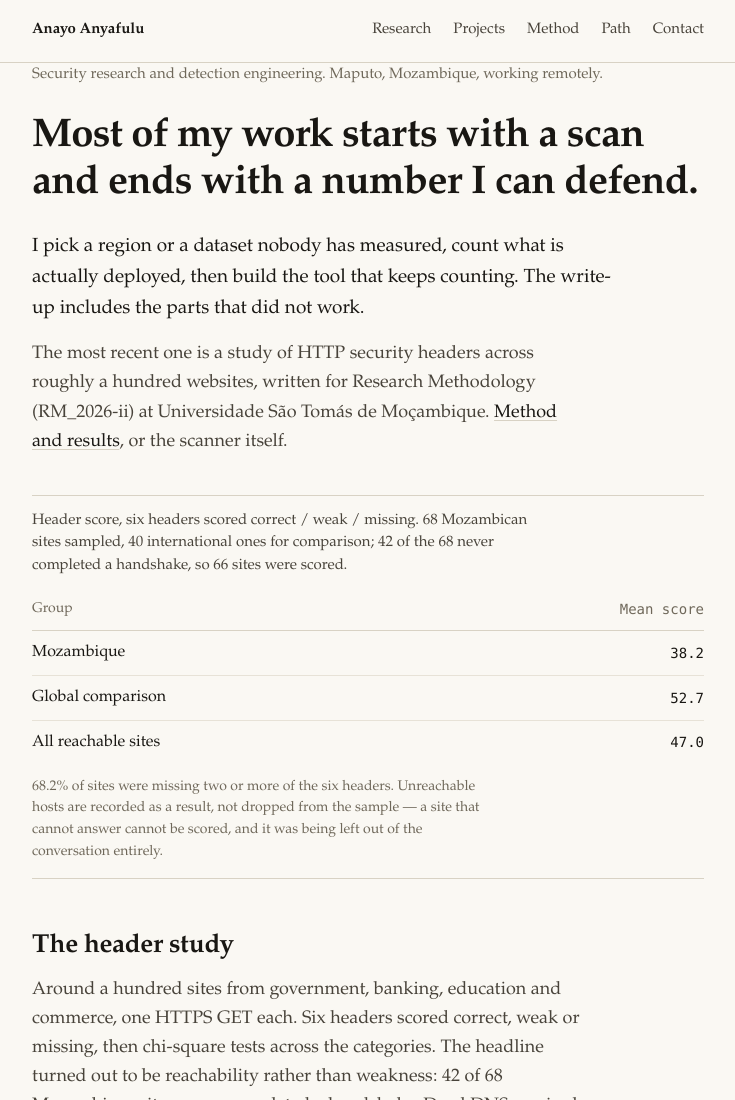
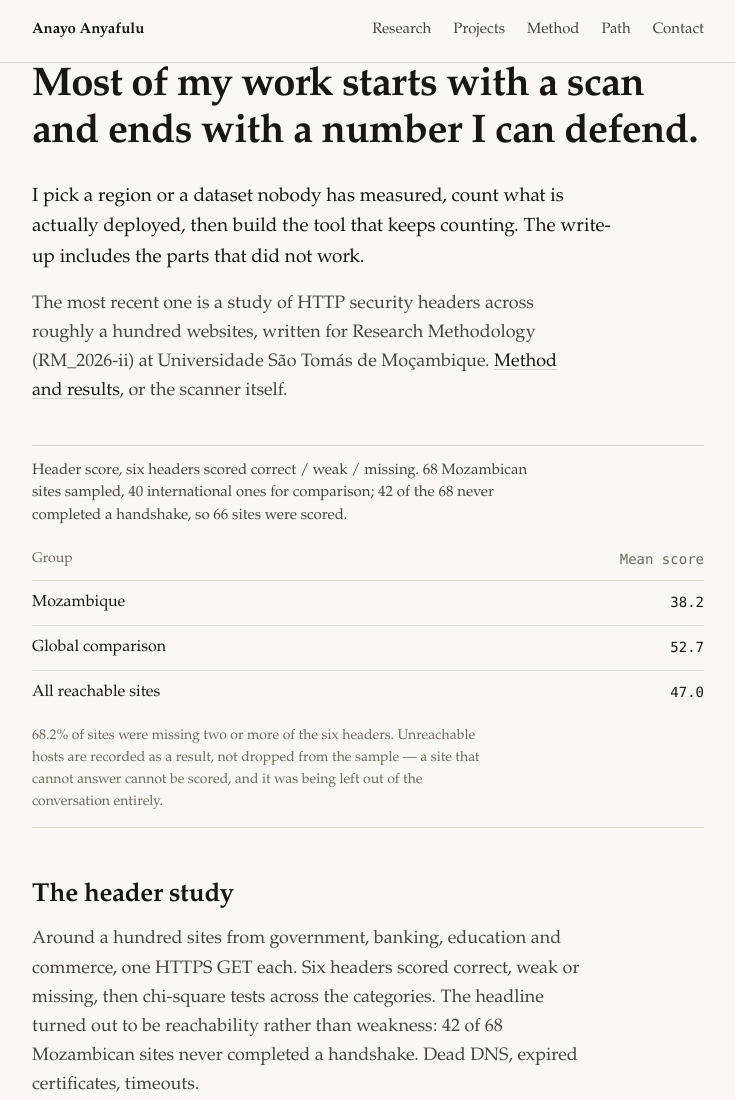
Before and after one commit to Flaxo49ja/portfolio, a plain HTML site: page index.html in a window 1280 px wide. Shown: the top 1100 px of the page, without its empty margins (272-1007 px from the left). Drawn offline with Linux system fonts and the light colour scheme.

Commit message:
Remove the location line above the headline
The headline is the first thing on the page now; Maputo already
appears in the footer and in the meta description.

🤖 Generated with Codebuff
Co-Authored-By: Codebuff <noreply@codebuff.com>

```diff
--- a/index.html
+++ b/index.html
@@ -15,7 +15,7 @@
 <body>
 <a class="skip" href="#main">Skip to content</a>
 
-<header class="masthead">
+<header class="masthead" id="top">
   <div class="wrap masthead-inner">
     <a class="who" href="#top">Anayo Anyafulu</a>
     <nav aria-label="Sections">
@@ -29,8 +29,6 @@
 </header>
 
 <main class="wrap" id="main">
-
-  <p class="kicker" id="top">Security research and detection engineering. Maputo, Mozambique, working remotely.</p>
 
   <h1>Most of my work starts with a scan and ends with a number I can defend.</h1>
 
--- a/styles.css
+++ b/styles.css
@@ -103,12 +103,6 @@ code {
 /* ---------- opening ---------- */
 
 main { padding-top: 52px; }
-
-.kicker {
-  margin: 0 0 26px;
-  font-size: 15px;
-  color: var(--ink-3);
-}
 
 h1 {
   margin: 0 0 24px;
```
